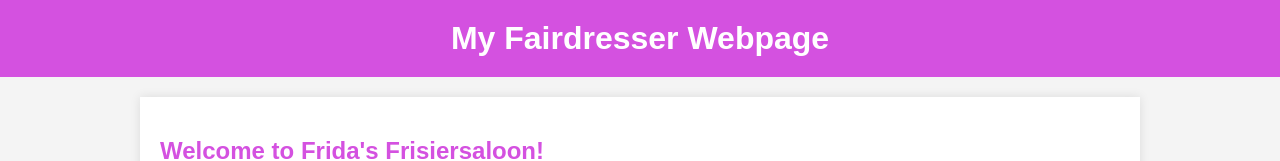
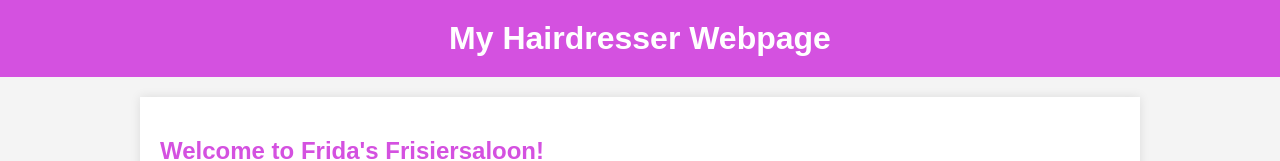
Before and after one commit to pmaxai/testpage, a plain HTML site: page hairdresser_html/index.html in a window 1280 px wide. Shown: the top 161 px of the page. Drawn offline with Linux system fonts and the light colour scheme.

Commit message:
Update index.html

```diff
--- a/hairdresser_html/index.html
+++ b/hairdresser_html/index.html
@@ -61,7 +61,7 @@
 <body>
 
     <header>
-        <h1>My Fairdresser Webpage</h1>
+        <h1>My Hairdresser Webpage</h1>
     </header>
 
     <main>
```
